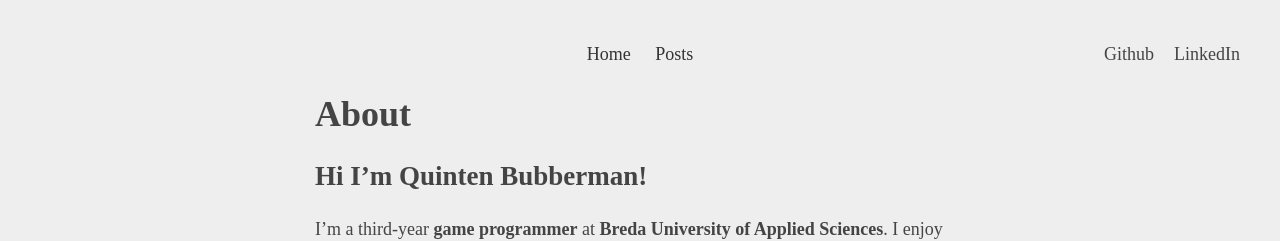
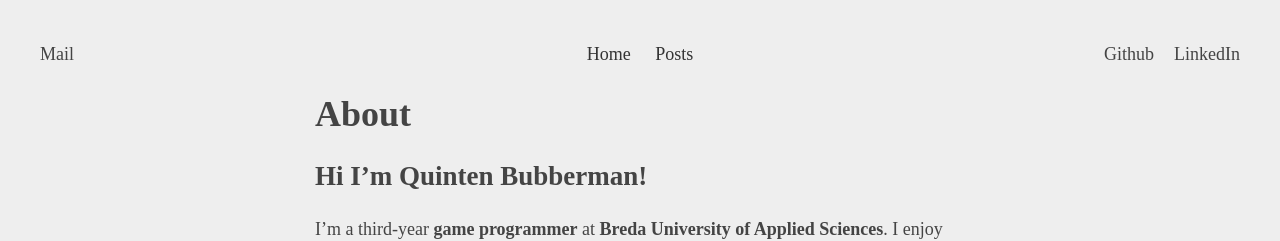
Before and after one commit to bakjedev/bakjedev.github.io, a Jekyll site: the page built from index.md, in a window 1280 px wide. Shown: the top 241 px of the page. Built offline with Jekyll 4.4.1, drawn with Linux system fonts in a browser that asks for light colours.

Commit message:
Add mailto link on left side

```diff
--- a/_layouts/default.html
+++ b/_layouts/default.html
@@ -10,6 +10,9 @@
     <a href="https://github.com/bakjedev" target="_blank">Github</a>
     <a href="https://www.linkedin.com/in/quinten-bubberman/" target="_blank">LinkedIn</a>
   </div>
+  <div class="stuff-left">
+    <a href="mailto:bakje.mail@gmail.com" target="_blank">Mail</a>
+  </div>
 
   <nav>
     <a href="/">Home</a>
--- a/assets/style.css
+++ b/assets/style.css
@@ -47,3 +47,16 @@ nav a:visited {
   text-decoration: none;
   color: #444;
 }
+.stuff-left {
+  position: fixed;
+  top: 40px;
+  left: 40px;
+  display: flex;
+  gap: 20px;
+  z-index: 1000;
+}
+
+.stuff-left a {
+  text-decoration: none;
+  color: #444;
+}
```
